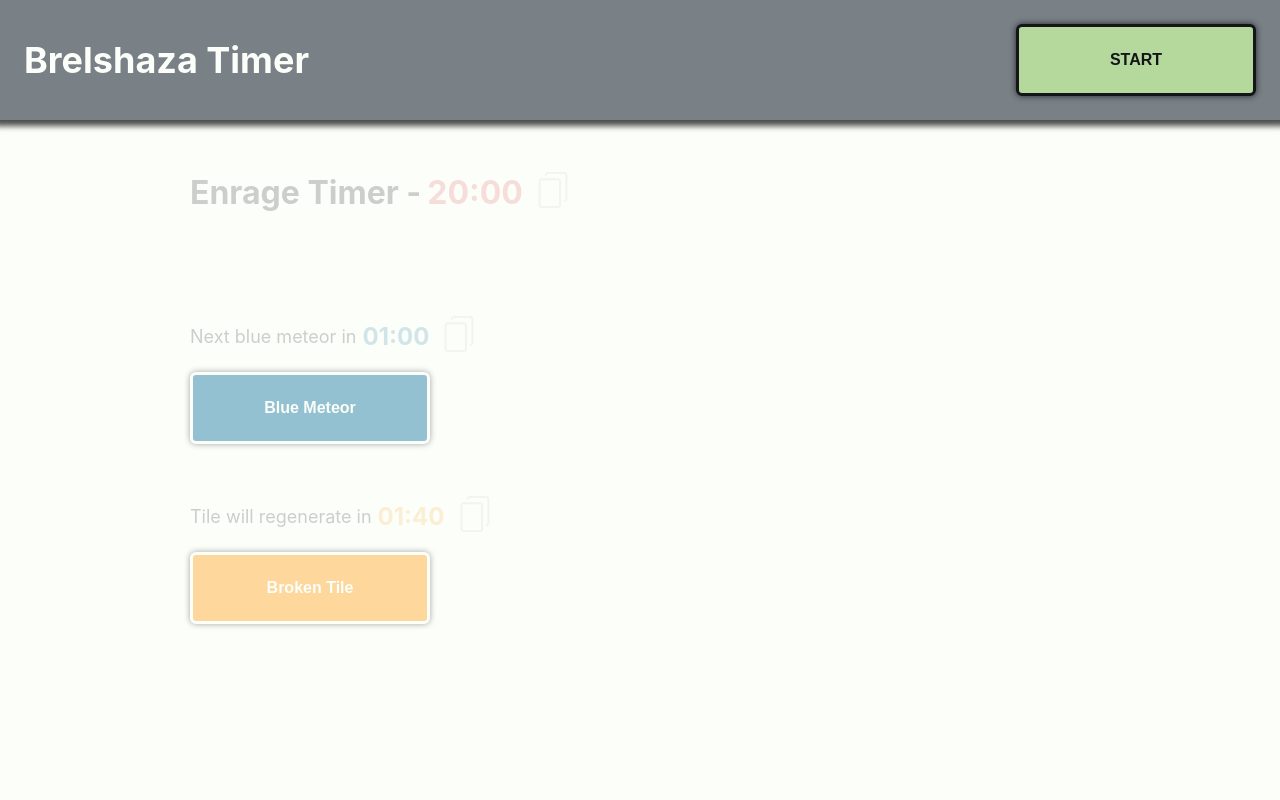
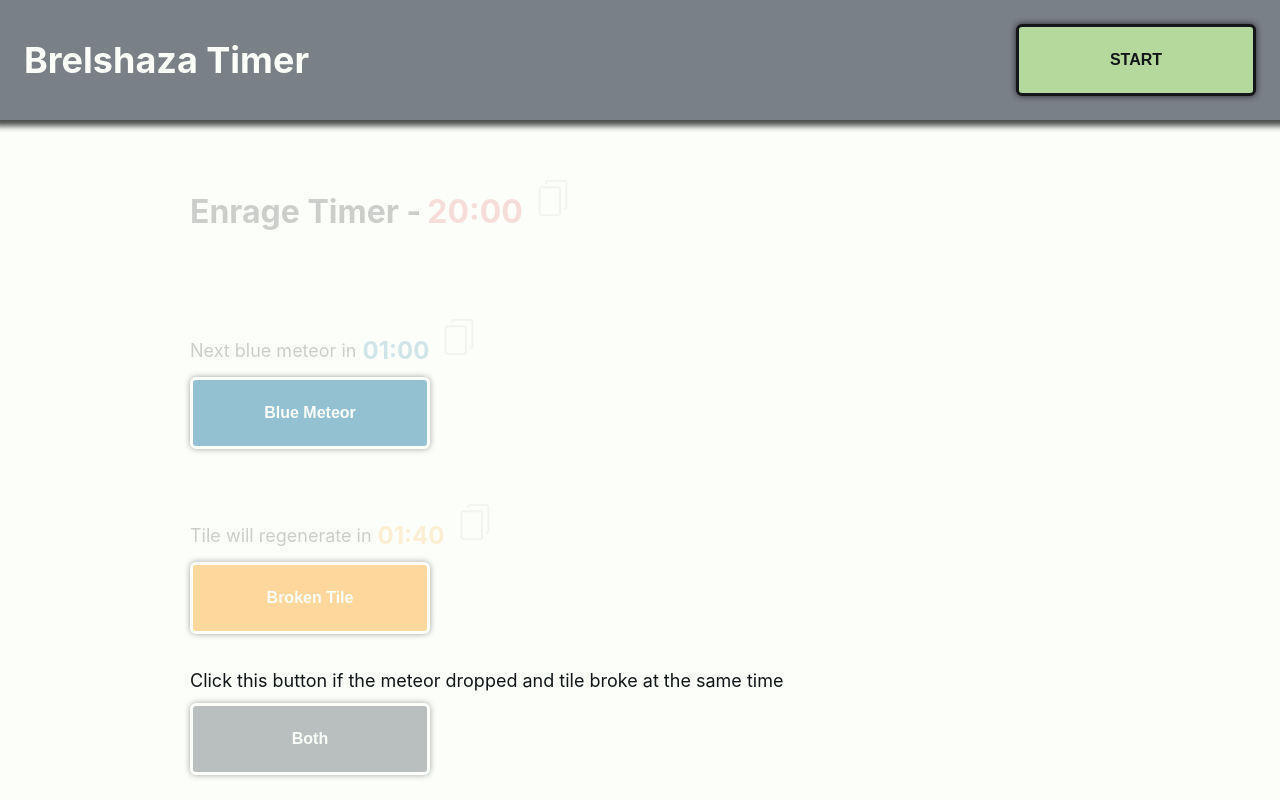
Before and after one commit to Incendie/Brelshaza-Overlay, a React (Create React App) app in the folder web-app/: page / in a window 1280 px wide. Built offline with nearby package versions, Linux system fonts and the light colour scheme.

Commit message:
Add both button

```diff
--- a/web-app/src/_shared/components/Timer/Timer.tsx
+++ b/web-app/src/_shared/components/Timer/Timer.tsx
@@ -6,19 +6,23 @@ import './styles.scss';
 
 interface ITimer {
   fightStarted: boolean;
+  forceStart?: boolean;
   time: number;
   variant: string;
   enrageTimer: number;
   setEnrageTimer: Dispatch<number>;
+  setForceStart?: Dispatch<boolean>;
 }
 
 // Timer component - has reset button, countdown text, copy to clipboard
 const Timer: React.FC<ITimer> = ({
+  enrageTimer,
   fightStarted,
+  forceStart,
+  setEnrageTimer,
+  setForceStart,
   time,
   variant,
-  enrageTimer,
-  setEnrageTimer,
 }) => {
   const [timeLeft, setTimeLeft] = useState(time);
   const [start, setStart] = useState(
@@ -55,6 +59,7 @@ const Timer: React.FC<ITimer> = ({
   const onTimerClick = (e: React.MouseEvent) => {
     // If the button next to the timer is clicked
     setShowEnrageTimeLeft(true);
+    if (setForceStart) setForceStart(false);
 
     // Reset the time
     if (fightStarted) setTimeLeft(time);
@@ -75,6 +80,15 @@ const Timer: React.FC<ITimer> = ({
   };
 
   useEffect(() => {
+    // When the both button is clicked, forces timer to start
+    if (forceStart) {
+      setTimeLeft(time);
+      setStart(true);
+      if (setForceStart) setForceStart(false);
+    }
+  }, [forceStart, setForceStart, time]);
+
+  useEffect(() => {
     // Effect to count the enrage timer down
     if (variant === TIMER_TYPE.ENRAGE && setEnrageTimer)
       setEnrageTimer(timeLeft);
@@ -88,10 +102,11 @@ const Timer: React.FC<ITimer> = ({
   useEffect(() => {
     // If fight was reset then reset the timer and hide enrage timer
     if (!fightStarted) {
+      if (setForceStart) setForceStart(false);
       setShowEnrageTimeLeft(false);
       setTimeLeft(time);
     }
-  }, [fightStarted, time]);
+  }, [fightStarted, setForceStart, time]);
 
   useEffect(() => {
     // Main countdown logic
--- a/web-app/src/components/Body/Body.tsx
+++ b/web-app/src/components/Body/Body.tsx
@@ -1,4 +1,5 @@
-import React, { Dispatch } from 'react';
+import React, { Dispatch, useState } from 'react';
+import Button from '../../_shared/components/Button';
 import Timer from '../../_shared/components/Timer';
 import { TIMER, TIMER_TYPE } from '../../_shared/constants/timer';
 import './styles.scss';
@@ -14,6 +15,14 @@ const Body: React.FC<IBody> = ({
   fightStarted,
   setEnrageTimer,
 }) => {
+  const [forceStart, setForceStart] = useState(false);
+
+  const onBothClick = (e: React.MouseEvent) => {
+    // When the both button is clicked, forces timer to start
+    e.preventDefault();
+    setForceStart(true);
+  };
+
   return (
     <main>
       <div className="timers-box">
@@ -27,16 +36,30 @@ const Body: React.FC<IBody> = ({
         <Timer
           enrageTimer={enrageTimer}
           fightStarted={fightStarted}
+          forceStart={forceStart}
           setEnrageTimer={setEnrageTimer}
+          setForceStart={setForceStart}
           time={TIMER.METEOR}
           variant={TIMER_TYPE.METEOR}
         />
         <Timer
           enrageTimer={enrageTimer}
           fightStarted={fightStarted}
+          forceStart={forceStart}
           setEnrageTimer={setEnrageTimer}
+          setForceStart={setForceStart}
           time={TIMER.TILE}
           variant={TIMER_TYPE.TILE}
+        />
+        <p>
+          Click this button if the meteor dropped and tile broke at the same
+          time
+        </p>
+        <Button
+          className="both-button"
+          label="Both"
+          onClick={onBothClick}
+          disabled={!fightStarted}
         />
       </div>
     </main>
--- a/web-app/src/components/Body/styles.scss
+++ b/web-app/src/components/Body/styles.scss
@@ -2,3 +2,11 @@ main {
   width: 900px;
   margin: 36px auto;
 }
+
+p {
+  margin: 36px 0 12px 0;
+}
+
+.both-button {
+  background: var(--grey);
+}
```
